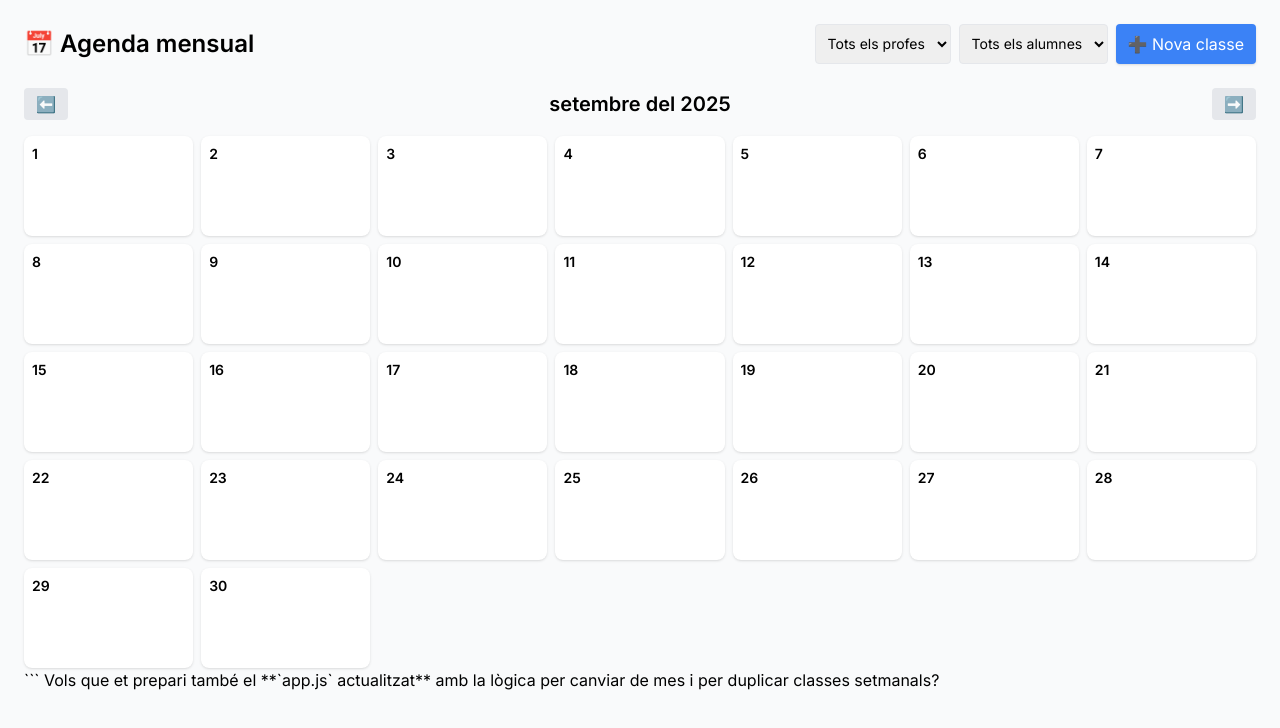
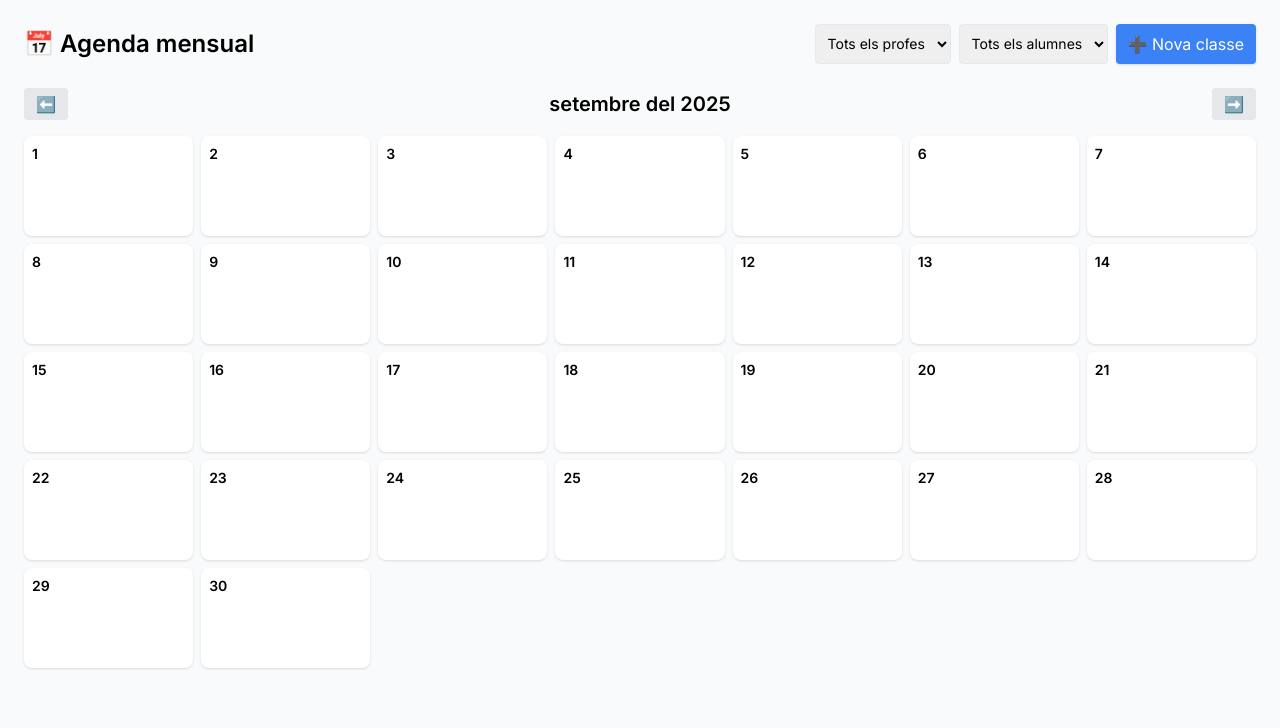
Before and after one commit to FocusAcademySTQ/FocusPart, a plain HTML site: page index.html in a window 1280 px wide. Drawn offline with nearby package versions, Linux system fonts and the light colour scheme.

Commit message:
Update index.html

````diff
--- a/index.html
+++ b/index.html
@@ -59,6 +59,3 @@
   <script src="app.js"></script>
 </body>
 </html>
-```
-
-Vols que et prepari també el **`app.js` actualitzat** amb la lògica per canviar de mes i per duplicar classes setmanals?
````
